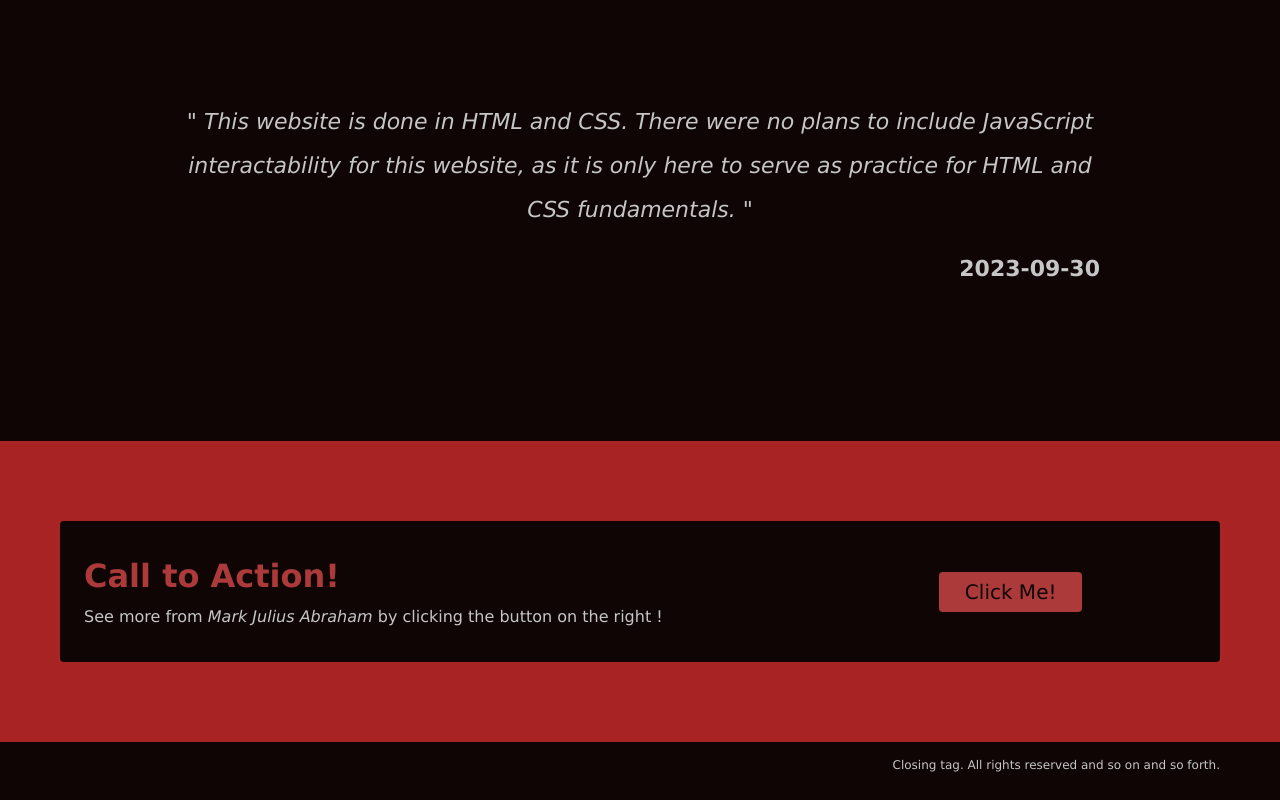
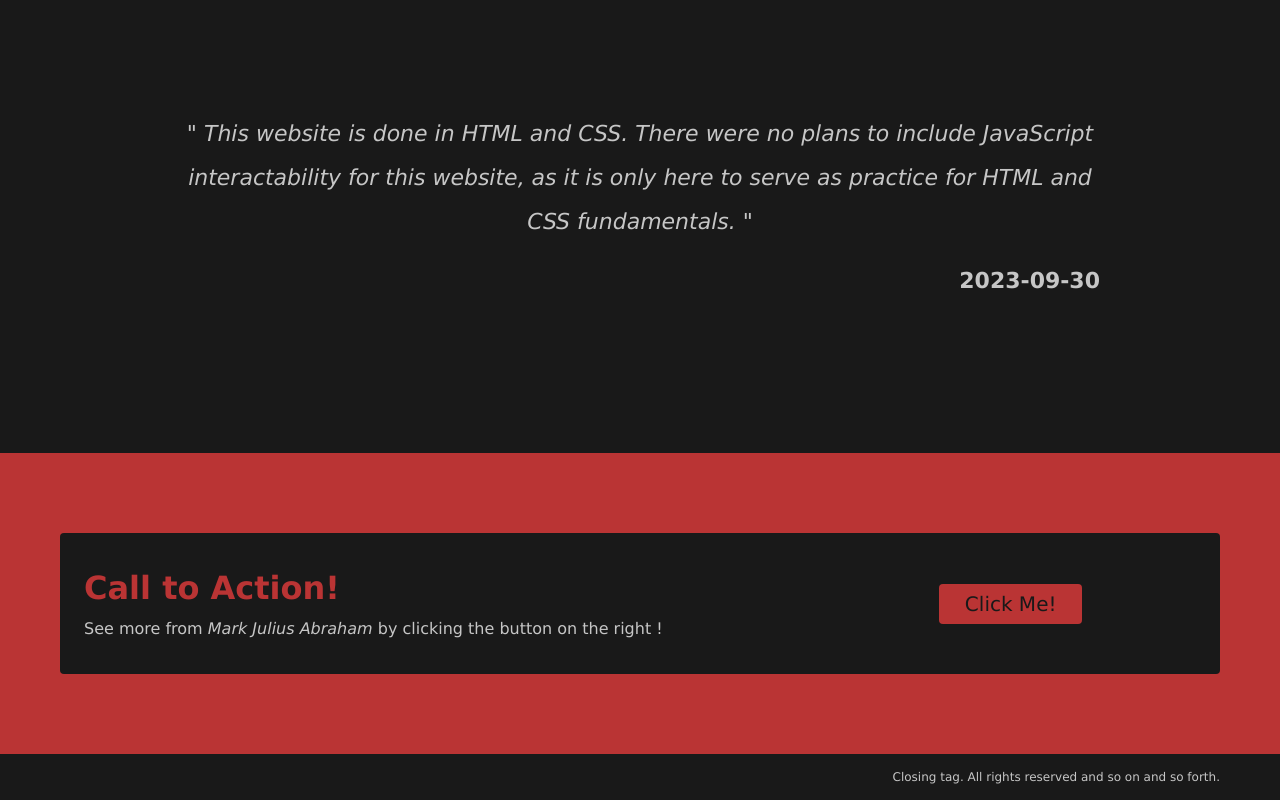
Before and after one commit to MarkJuliusAbraham/Styled-Website-Odin, a plain HTML site: page index.html in a window 1280 px wide. Shown: the part 1940-2740 px from the top of the page. Drawn offline with Linux system fonts and the light colour scheme.

Commit message:
redid colors and adjusted header margins

```diff
--- a/styles/styles.css
+++ b/styles/styles.css
@@ -2,9 +2,9 @@
     --edge-margin: 60px;
     --common-border-rad: 4px;
     --default-font-family: 'Lucida Sans', 'Lucida Sans Regular', 'Lucida Grande', 'Lucida Sans Unicode', Geneva, Verdana, sans-serif;
-    --main-color: rgb(168, 36, 36);
-    --helper-color: rgb(15, 5, 5);
-    --secondary-color: rgb(172, 58, 58);
+    --main-color: rgb(186, 52, 52);
+    --helper-color: rgb(25, 25, 25);
+    --secondary-color: rgb(95, 27, 27);
 }
 
 * {
@@ -44,7 +44,7 @@ body{
     border-radius: var(--common-border-rad);
     height: 90px;
     display: flex;
-    margin: 12px var(--edge-margin) 0px;
+    margin: 24px var(--edge-margin) 0px;
 }
 
 .header-item{
@@ -320,7 +320,7 @@ body{
 }
 
 .closing-block .header{
-    color: var(--secondary-color);
+    color: var(--main-color);
     padding: 12px 0px 0px;
     font-family: var(--default-font-family);
 }
@@ -339,7 +339,7 @@ body{
     padding: 6px 24px 6px;
     border-radius: 4px;
     border-color: transparent;
-    background-color: var(--secondary-color);
+    background-color: var(--main-color);
     color: var(--helper-color);
 }
 
```
